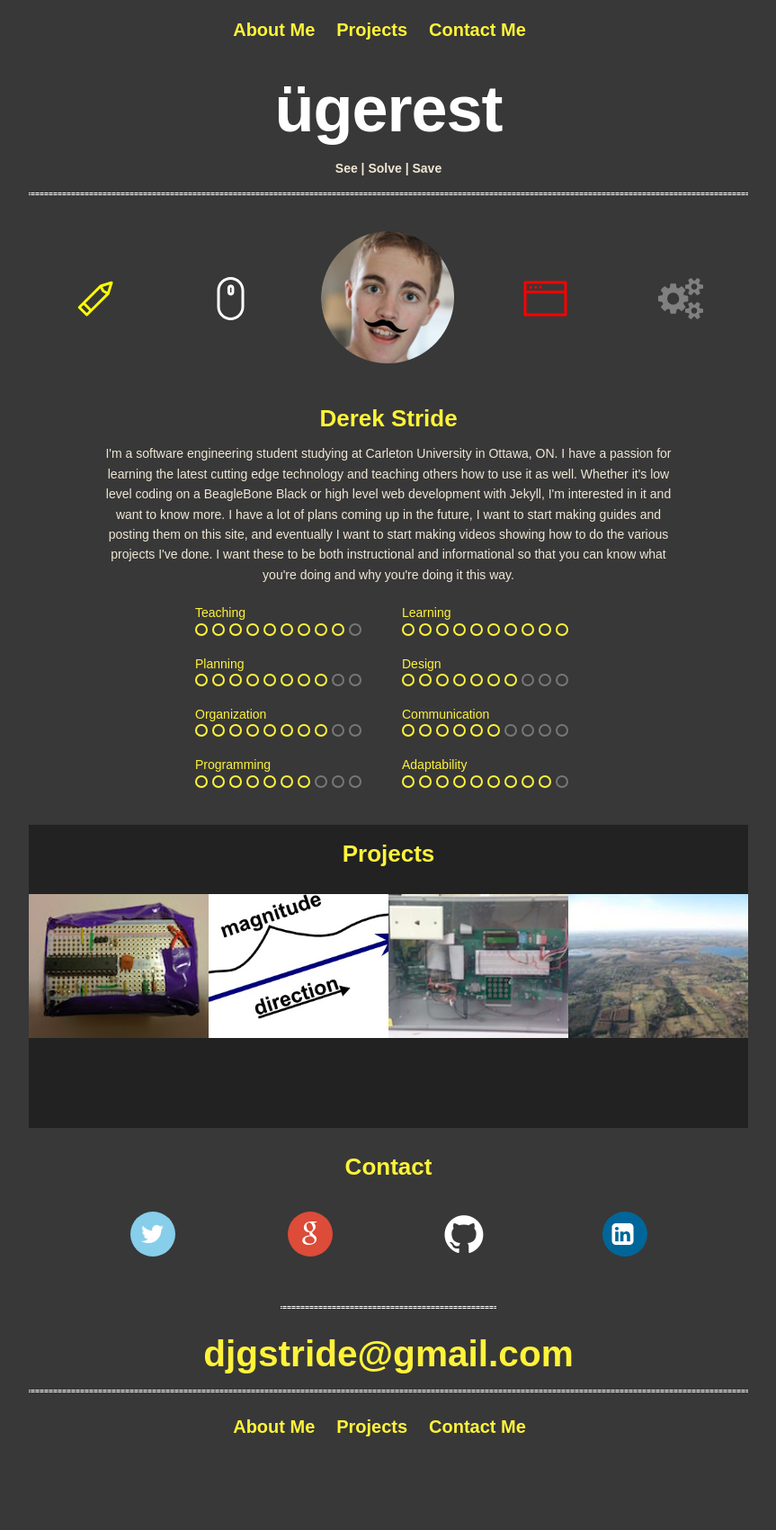
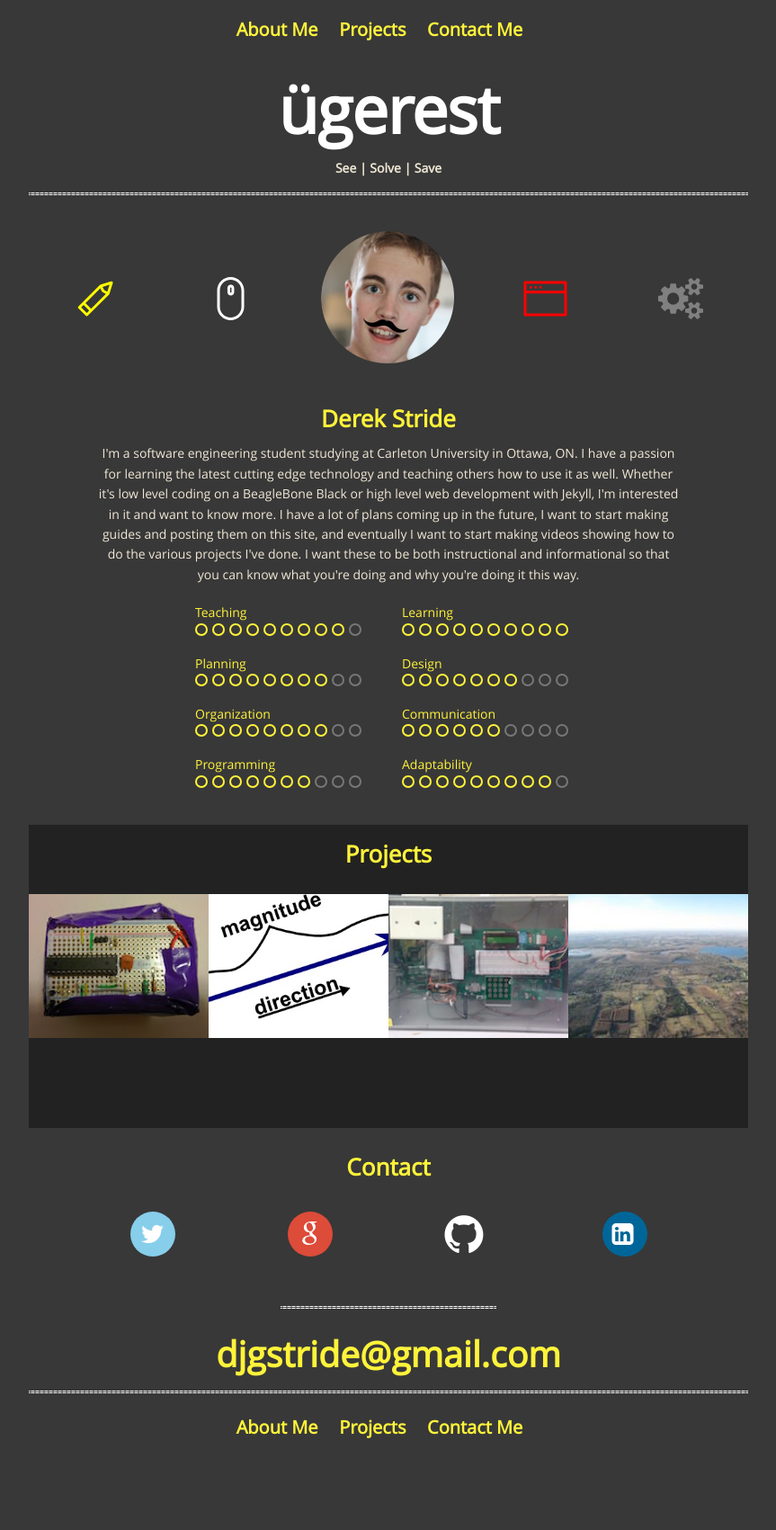
Before and after one commit to DerekStride/DerekStride.github.io, a Jekyll site: the page built from index.html, in a window 1280 px wide. Shown: the whole page at 90% size, without its empty margins (208-1071 px from the left). Built offline with Jekyll 4.4.1, drawn with Linux system fonts in a browser that asks for light colours.

Commit message:
Reverted font to Open sans

```diff
--- a/assets/css/2-base/_base.sass
+++ b/assets/css/2-base/_base.sass
@@ -120,7 +120,7 @@ body
   background: $bg-color
   font-size: 14px
   line-height: 1.6
-  font-family: 'Ubuntu', sans-serif
+  font-family: 'Open sans', sans-serif
   color: $text-color
   max-width: 800px
   margin: 0 auto
```
